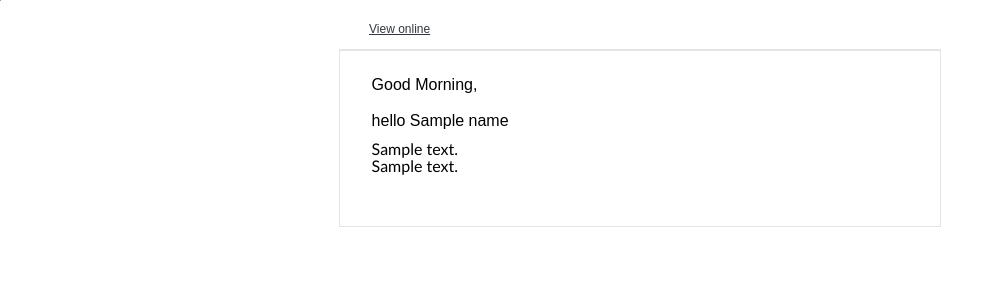
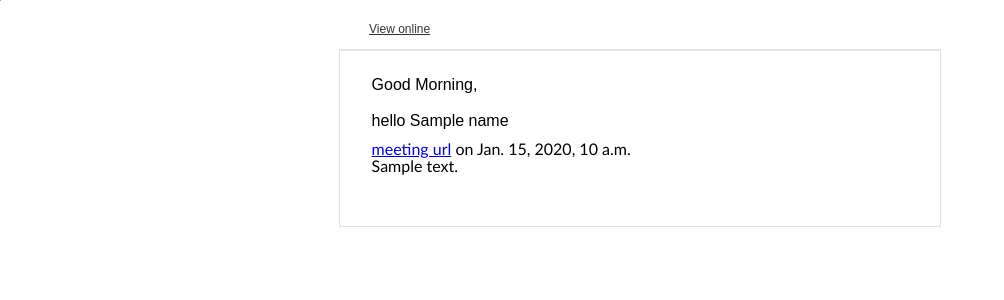
Before and after one commit to mahmoud-elbasiony/Hyre_django, a Django app: template Tenant/templates/mail.html in a window 1280 px wide. Shown: the top 300 px of the page, without its empty margins (0-1004 px from the left). Run offline with Django 5.2, Linux system fonts and the light colour scheme; the template is opened without the code that fills it: most values are stand-ins (such as "Sample title", 1, 10 or a date in 2020); grey boxes are pictures that could not be loaded.

Commit message:
add mail template

```diff
--- a/Tenant/templates/mail.html
+++ b/Tenant/templates/mail.html
@@ -353,15 +353,17 @@ a.footerlinks:hover{font-weight:400!important;text-decoration:none!important;}a.
                                                                                                                                     </td>
 
                                                                                                                                 </tr>
+                                                                                                                                {% if meeting_message != null %}
+
                                                                                                                                 <tr>
                                                                                                                                     <td><span
                                                                                                                                             style="font-size:16px;"><span
                                                                                                                                                 style="font-family:Calibri,Candara,Segoe,&quot;Segoe UI&quot;,Optima,Arial,sans-serif;"><span
                                                                                                                                                     style="line-height:107%">
-                                                                                                                                                    {{meeting_message}}</span></span></span>
+                                                                                                                                                    <a href="{{meeting_message}}">meeting url</a> on {{date}}</span></span></span>
                                                                                                                                     </td>
                                                                                                                                 </tr>
-
+                                                                                                                                {% endif %}
                                                                                                                                 <tr>
                                                                                                                                     <td>
                                                                                                                                         <span
```
